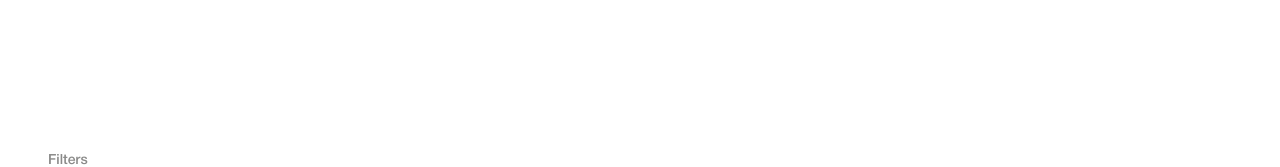
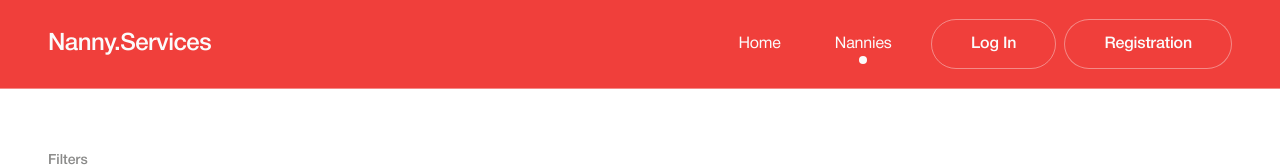
Before and after one commit to Aleksandr2905/Nanny-Services, a React (Vite) app: page /nannies in a window 1280 px wide. Shown: the top 167 px of the page. Built offline with nearby package versions, Linux system fonts and the light colour scheme; no server answers; the database is empty.

Commit message:
fix style header

```diff
--- a/src/components/AuthMenu/AuthMenu.styled.js
+++ b/src/components/AuthMenu/AuthMenu.styled.js
@@ -4,10 +4,17 @@ import { variables } from "../../stylesheet/variables";
 export const Wrapper = styled.div`
   display: flex;
   align-items: center;
-  justify-content: space-between;
+  justify-content: center;
+  flex-wrap: wrap;
   flex-direction: row;
-  width: 533px;
+  width: 100%;
   /* gap: 8px; */
+
+  @media screen and (min-width: 768px) {
+    width: 533px;
+    flex-wrap: nowrap;
+    justify-content: space-between;
+  }
 `;
 
 export const BtnWrap = styled.div`
@@ -18,7 +25,7 @@ export const BtnWrap = styled.div`
 export const Btn = styled.button`
   border: 1px solid ${variables.color.borderBtn};
   border-radius: 30px;
-  padding: 14px 39px;
+  padding: 14px;
   font-family: ${variables.fonts.medium};
   font-size: 16px;
   font-weight: 500;
@@ -31,6 +38,10 @@ export const Btn = styled.button`
     background-color: ${variables.color.textMainPage};
     color: ${variables.color.accent};
   }
+
+  @media screen and (min-width: 768px) {
+    padding: 14px 39px;
+  }
 `;
 
 export const LoginBtn = styled(Btn)`
--- a/src/components/Header/Header.styled.js
+++ b/src/components/Header/Header.styled.js
@@ -20,13 +20,21 @@ export const Wrapper = styled.div`
 export const Container = styled.div`
   display: flex;
   /* position: absolute; */
-  justify-content: space-between;
+  justify-content: center;
+  flex-wrap: wrap;
   align-items: center;
   /* padding: 0 32px; */
-  margin: auto;
+  margin: 8px auto;
   max-width: 1184px;
-  height: 88px;
+  height: 100%;
   /* border-bottom: 1px solid ${variables.color.borderBtn}; */
+
+  @media screen and (min-width: 768px) {
+    flex-wrap: nowrap;
+    justify-content: space-between;
+    height: 88px;
+    margin: auto;
+  }
 `;
 
 export const Logo = styled.div`
--- a/src/components/Navigation/Navigation.styled.js
+++ b/src/components/Navigation/Navigation.styled.js
@@ -4,7 +4,12 @@ import { variables } from "../../stylesheet/variables";
 
 export const NavMenu = styled.div`
   display: flex;
-  gap: 26px;
+  margin: auto;
+  /* gap: 26px; */
+
+  @media screen and (min-width: 768px) {
+    gap: 26px;
+  }
 `;
 
 export const NavBtn = styled(NavLink)`
--- a/src/components/UserMenu/UserMenu.styled.js
+++ b/src/components/UserMenu/UserMenu.styled.js
@@ -40,7 +40,7 @@ export const Name = styled.p`
 export const Btn = styled.button`
   border: 1px solid ${variables.color.borderBtn};
   border-radius: 30px;
-  padding: 14px 39px;
+  padding: 14px;
   font-family: ${variables.fonts.medium};
   font-size: 16px;
   font-weight: 500;
@@ -54,4 +54,8 @@ export const Btn = styled.button`
     background-color: ${variables.color.textMainPage};
     color: ${variables.color.accent};
   }
+
+  @media screen and (min-width: 768px) {
+    padding: 14px 39px;
+  }
 `;
--- a/src/pages/Nannies/NanniesPage.jsx
+++ b/src/pages/Nannies/NanniesPage.jsx
@@ -6,7 +6,7 @@ export const NanniesPage = () => {
   return (
     <s.Wrapper>
       <s.Container>
-        {/* <Header backgroundColor /> */}
+        <Header backgroundColor />
         <NanniesList />
       </s.Container>
     </s.Wrapper>
```
